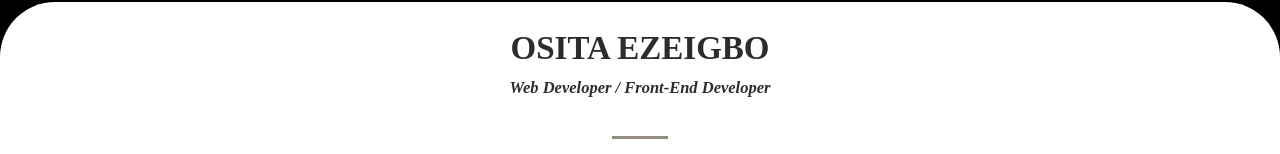
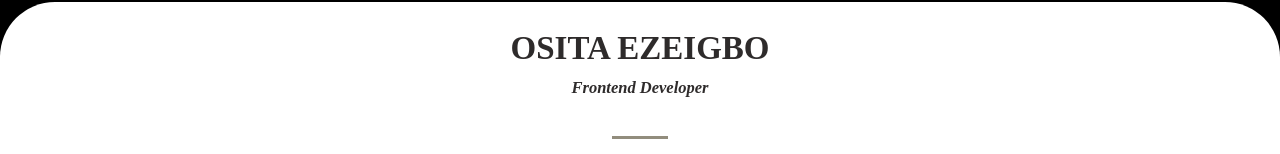
Before and after one commit to Osiclin/portfolio, a Next.js app: page / in a window 1280 px wide. Shown: the part 798-952 px from the top of the page. Built offline with nearby package versions, Linux system fonts and the light colour scheme; a web font is replaced by a local one.

Commit message:
footer update

```diff
--- a/components/Footer.js
+++ b/components/Footer.js
@@ -4,7 +4,7 @@ export default function Footer() {
     return(
         <div id={styles.footer}>
             <p id={styles.footertext}><b>OSITA EZEIGBO</b></p>
-            <p id={styles.footertitle}>Web Developer / Front-End Developer</p>
+            <p id={styles.footertitle}>Frontend Developer</p>
             <hr id={styles.footerhr}/>
             <p id={styles.footeremail}><a href="mailto:osiclin@yahoo.com"><u>osiclin@yahoo.com</u></a></p>
             <ul id={styles.iconwrapper}>
```
